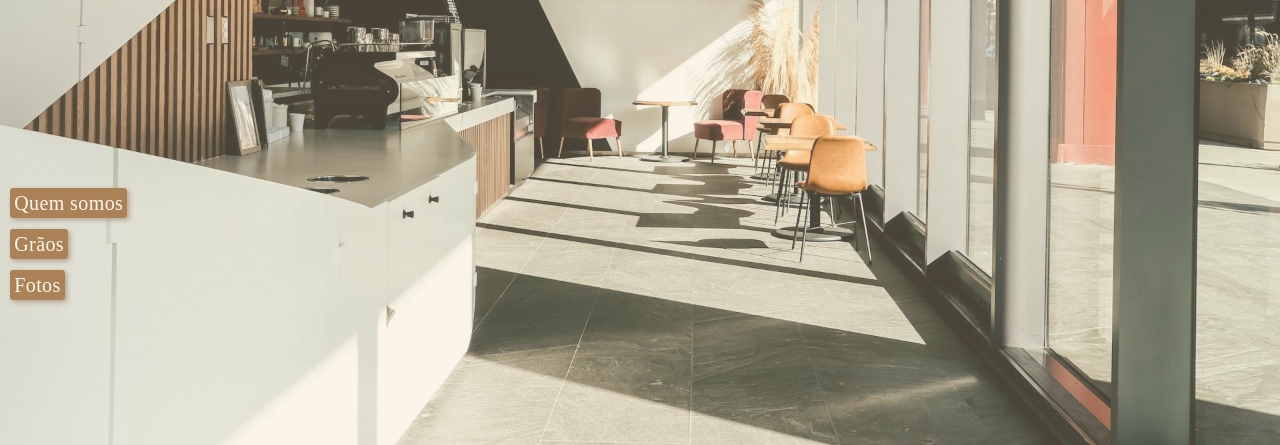
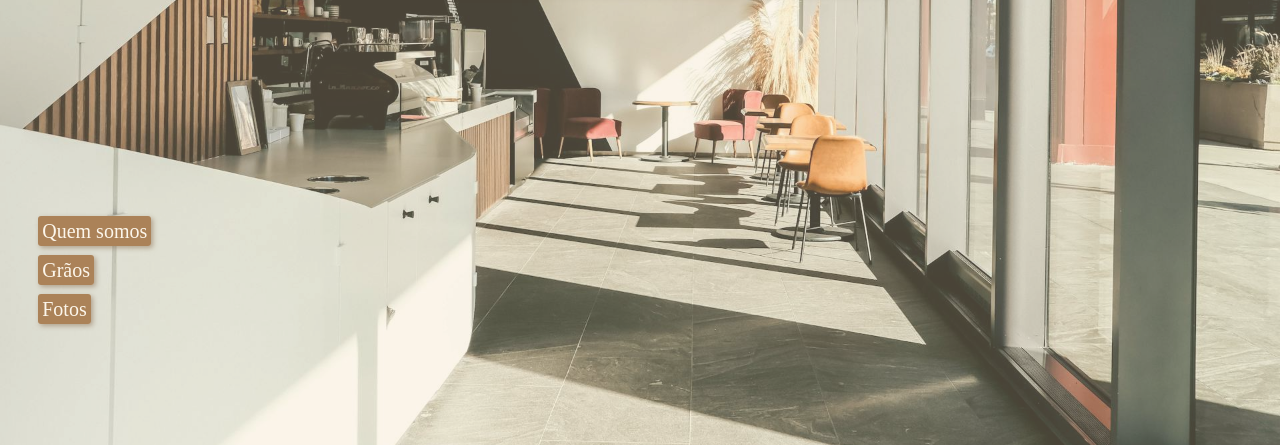
Before and after one commit to Brunog-code/style-coffee, a plain HTML site: page index.html in a window 1280 px wide. Shown: the part 352-797 px from the top of the page. Drawn offline with nearby package versions, Linux system fonts and the light colour scheme; a web font is replaced by a local one.

Commit message:
atualizei o nav

```diff
--- a/estilo/style.css
+++ b/estilo/style.css
@@ -86,18 +86,26 @@ nav#menu{
     position: relative;
     left: 0.8%;
     top: 68%;
+    padding: 20px;
+}
+
+nav ul{
+    list-style: none;
+}
+
+nav li{
+    padding: 8px;
 }
 
 nav a{
-    letter-spacing: 0.4px;
     background-color: #8B5A2E;
     color: #ffffff;
     text-decoration: none;
     font-size: 20px;
-    margin-top: 50px;
     padding: 4px;
     border-radius: 3px;
     box-shadow: 2px 2px 5px #64493294;
+    transition: all .5s ease;
 }
 
 nav a:hover{
@@ -105,7 +113,6 @@ nav a:hover{
     background-color: var(--cor2);
     border-radius: 10px;
     box-shadow: 4px 4px 8px #33251a94;
-    transition-duration: .4s;
     font-weight: bold;
 }
 
--- a/index.html
+++ b/index.html
@@ -21,8 +21,8 @@
         <p>Style Coffe</p>
         <nav id="menu">
             <ul>
-                <li><a href="#quemsomos">Quem somos</a><br><br></li>
-                <li><a href="#graos">Grãos</a><br><br></li>
+                <li><a href="#quemsomos">Quem somos</a></li>
+                <li><a href="#graos">Grãos</a></li>
                 <li><a href="#fotos">Fotos</a></li>
             </ul>
         </nav>
```
